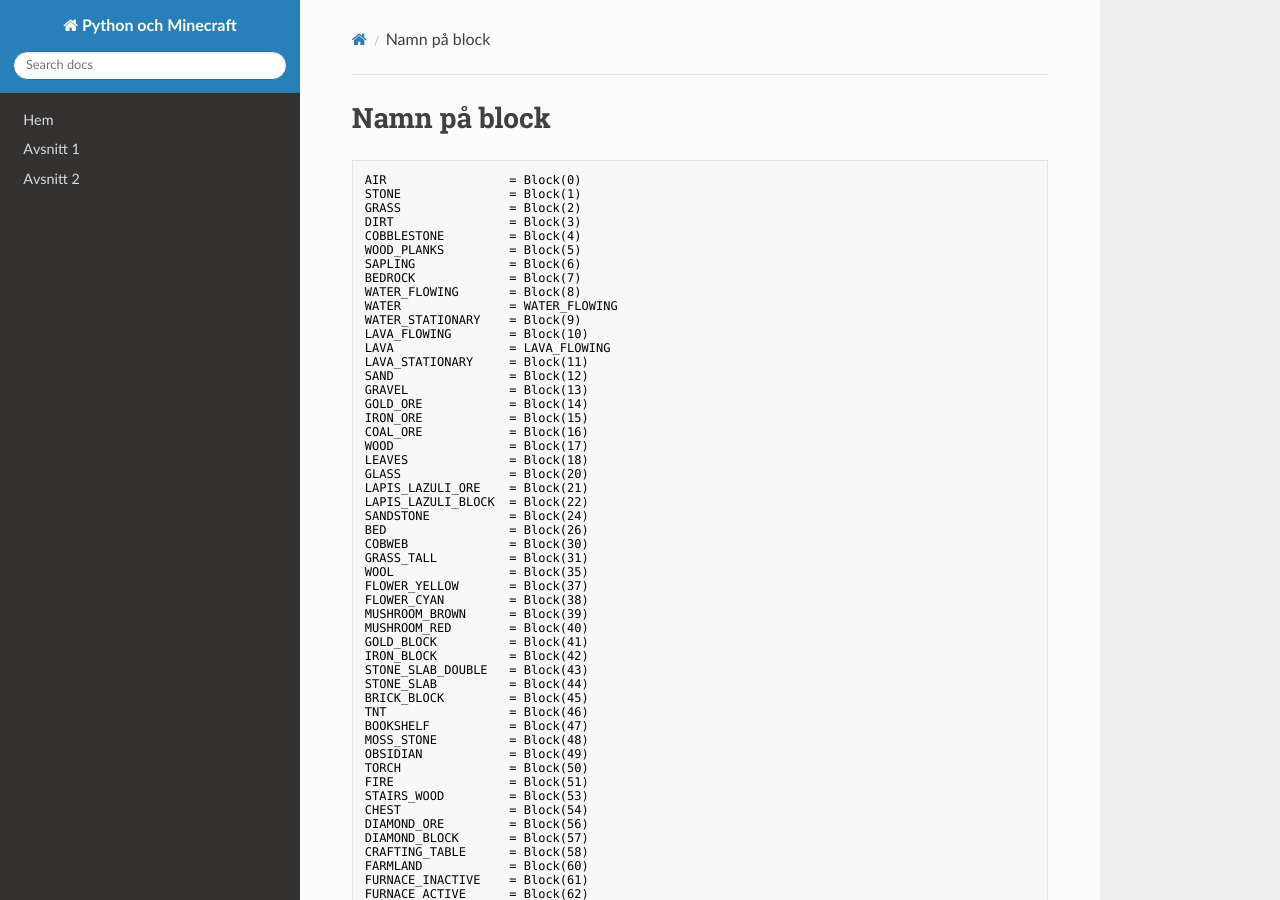
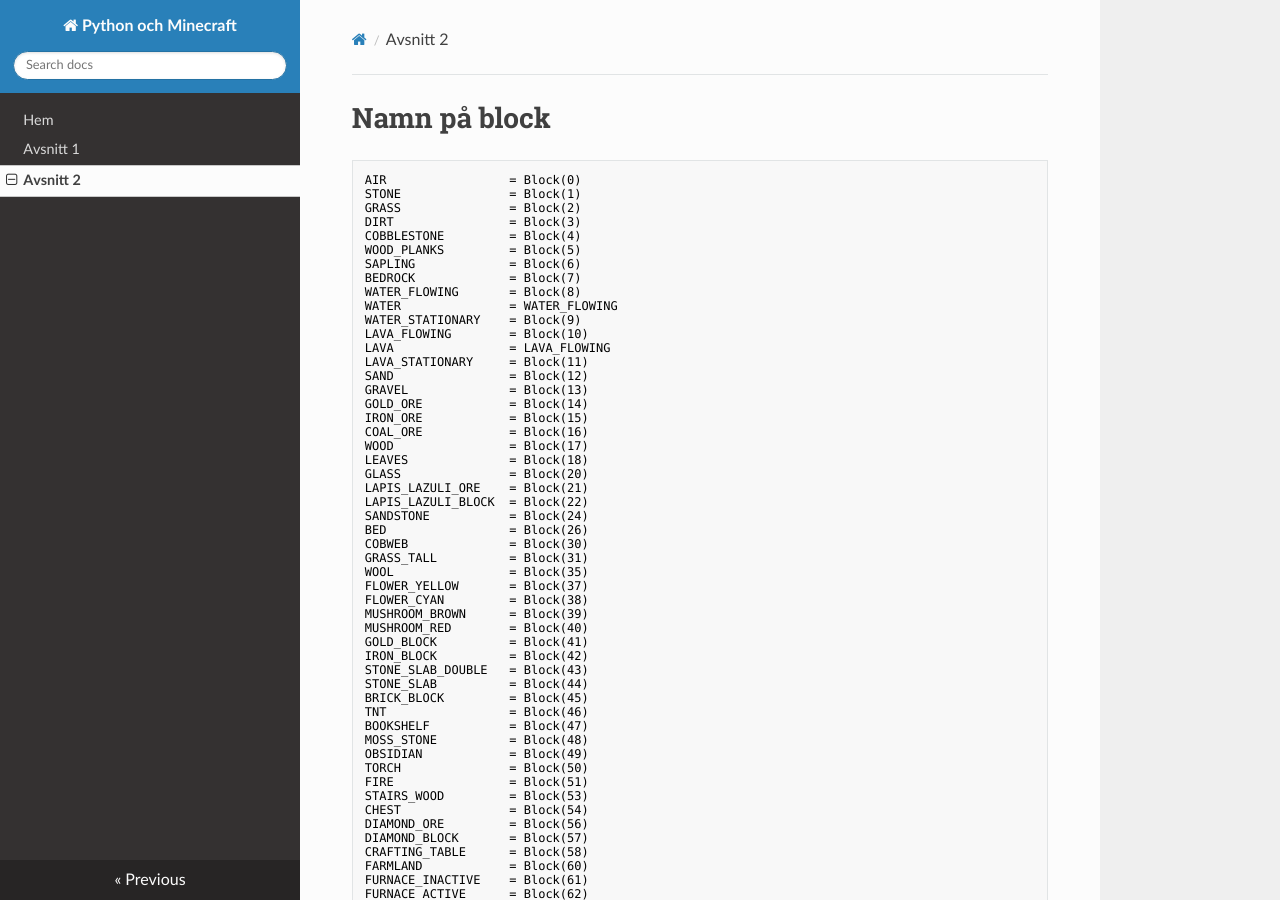
Before and after one commit to jonaslindemann/python_for_minecraft, an MkDocs documentation site: the page built from docs/block_cheat_sheet.md, in a window 1280 px wide and 900 px high. Built offline with MkDocs 1.6.1, drawn with Linux system fonts in a browser that asks for light colours; nearby versions of some CDN libraries; old or Windows-style settings are respelled for this version of MkDocs; part of the change alters nothing that is shown.

```diff
--- a/mkdocs.yml
+++ b/mkdocs.yml
@@ -2,5 +2,5 @@ site_name: Python och Minecraft
 pages:
 - Hem: index.md
 - Avsnitt 1: chapter1.md
-- Avsnitt 2: blocks_cheat_sheet.md
+- Avsnitt 2: block_cheat_sheet.md
 theme: readthedocs
```
